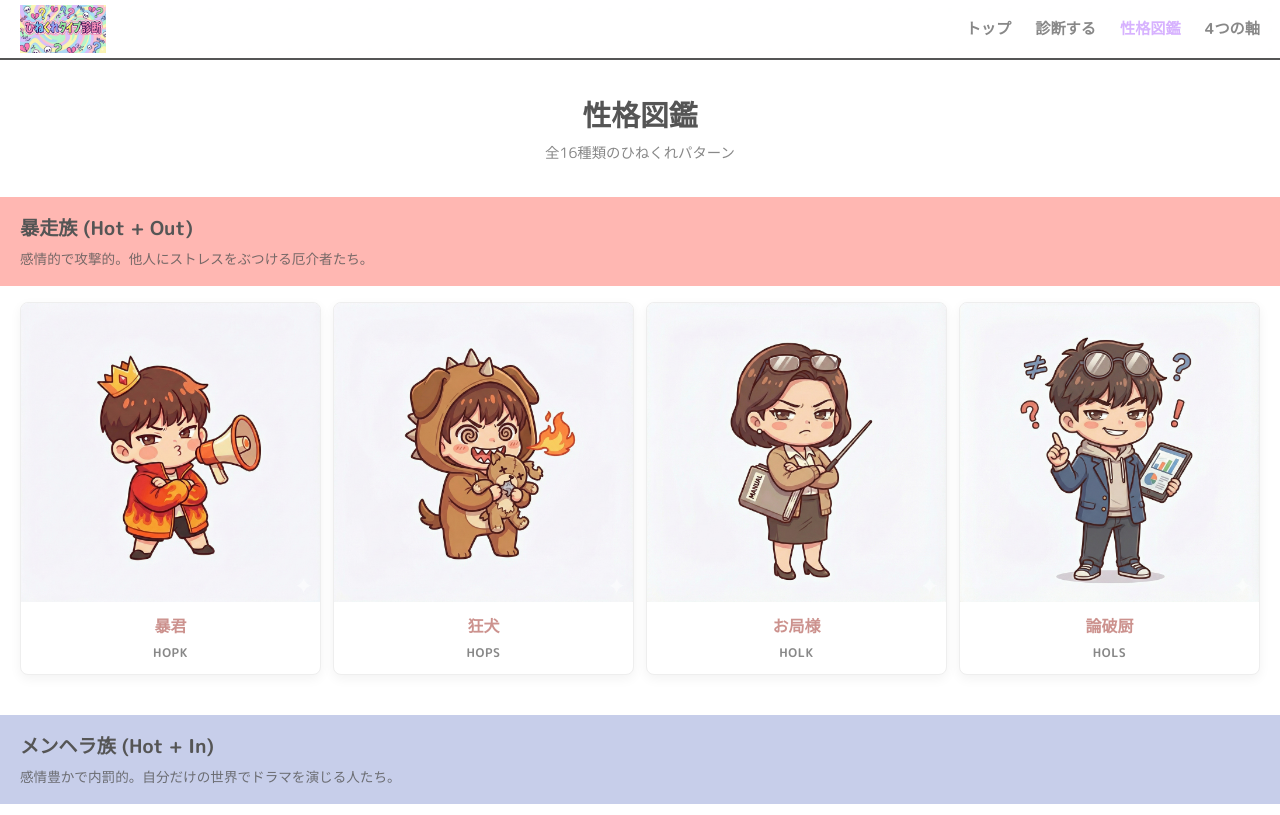
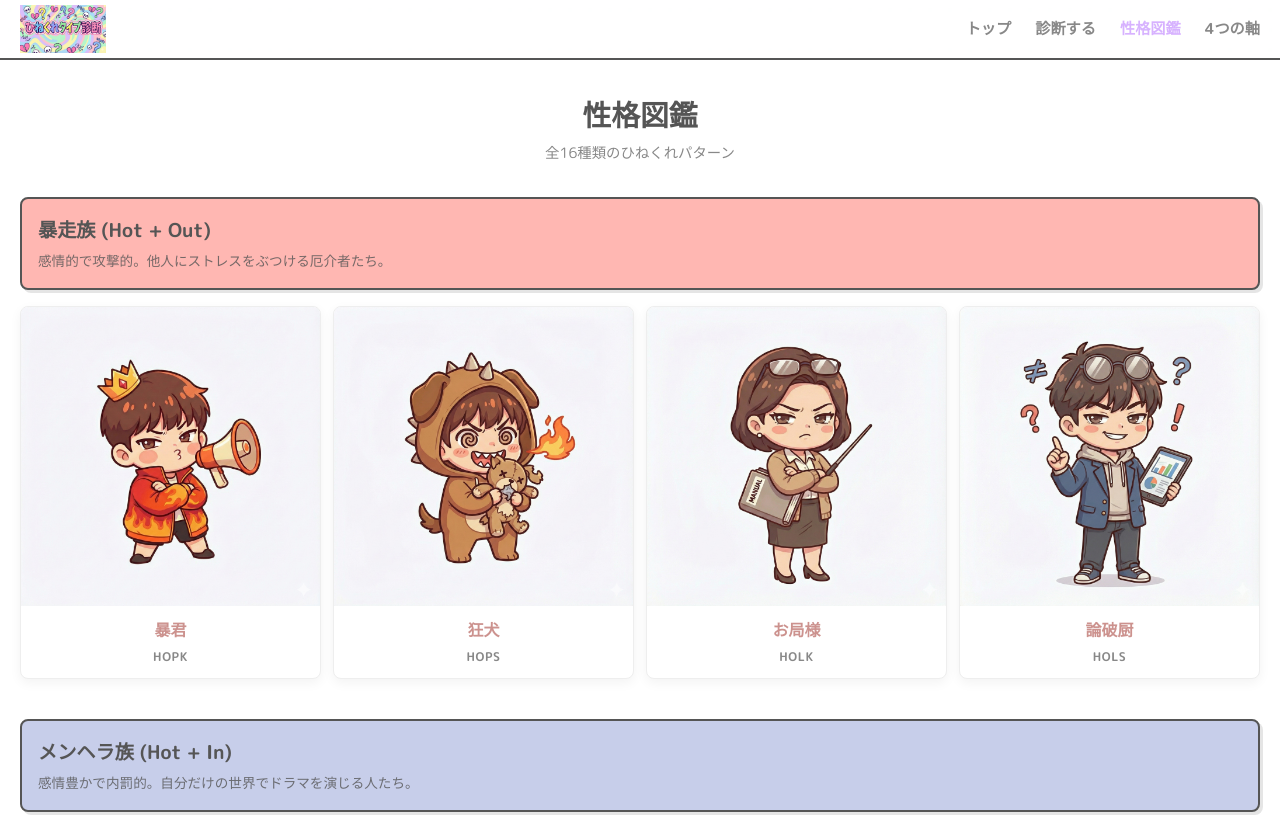
Before and after one commit to so0727/hinekure-diagnosis, a React (Vite) app: page /#/characters in a window 1280 px wide. Shown: the top 815 px of the page. Built offline with nearby package versions, Linux system fonts and the light colour scheme.

Commit message:
UI: Revert CharacterList headers to card style

```diff
--- a/src/pages/CharacterList.module.css
+++ b/src/pages/CharacterList.module.css
@@ -26,13 +26,12 @@
 }
 
 .groupHeader {
-    padding: 16px 20px;
-    border-radius: 0;
-    margin: 0 -20px 16px -20px;
-    /* Negative margin to bleed to edge */
+    padding: 16px;
+    border-radius: var(--radius-sm);
+    margin-bottom: 16px;
     color: var(--color-text);
-    /* border: var(--border-width) solid var(--color-text); Removed border for bar style */
-    /* box-shadow: 3px 3px 0px rgba(0, 0, 0, 0.1); Removed shadow */
+    border: var(--border-width) solid var(--color-text);
+    box-shadow: 3px 3px 0px rgba(0, 0, 0, 0.1);
 }
 
 .groupTitle {
```
